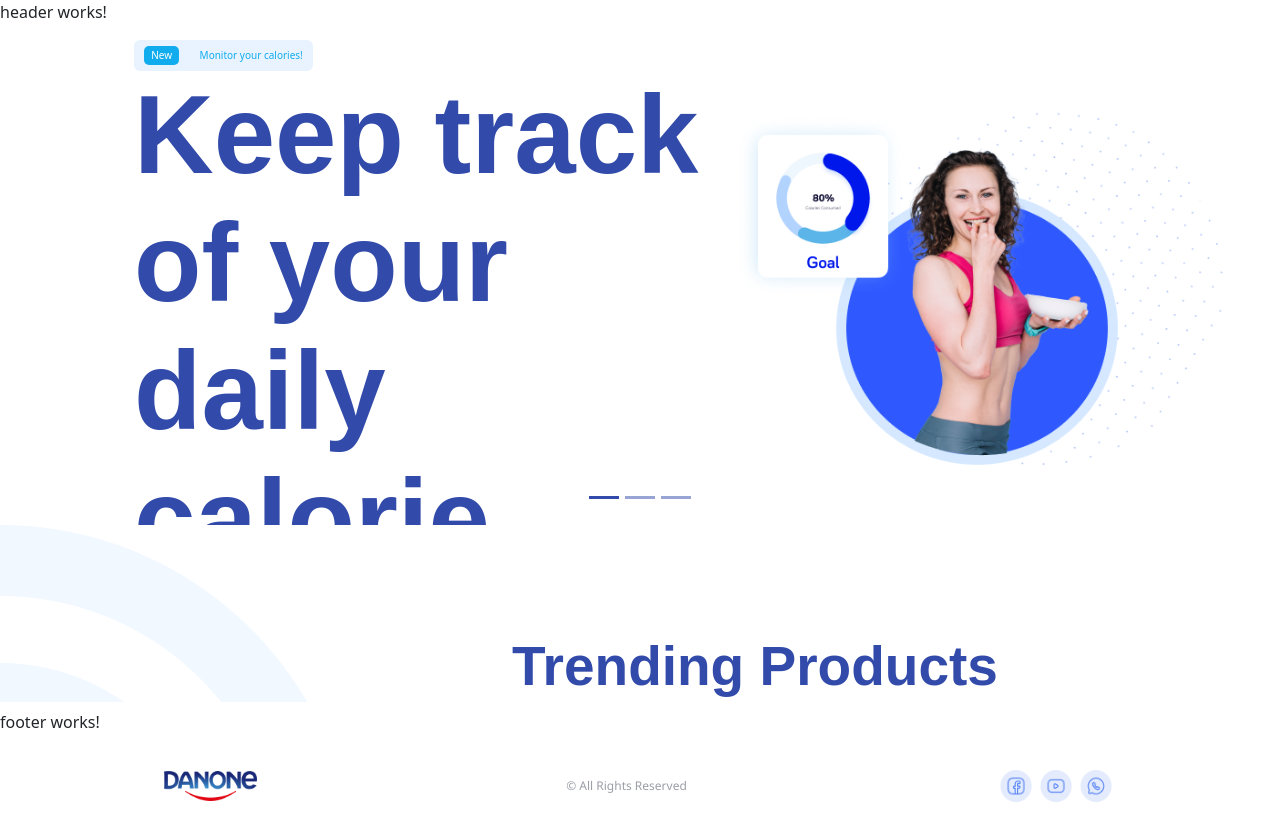
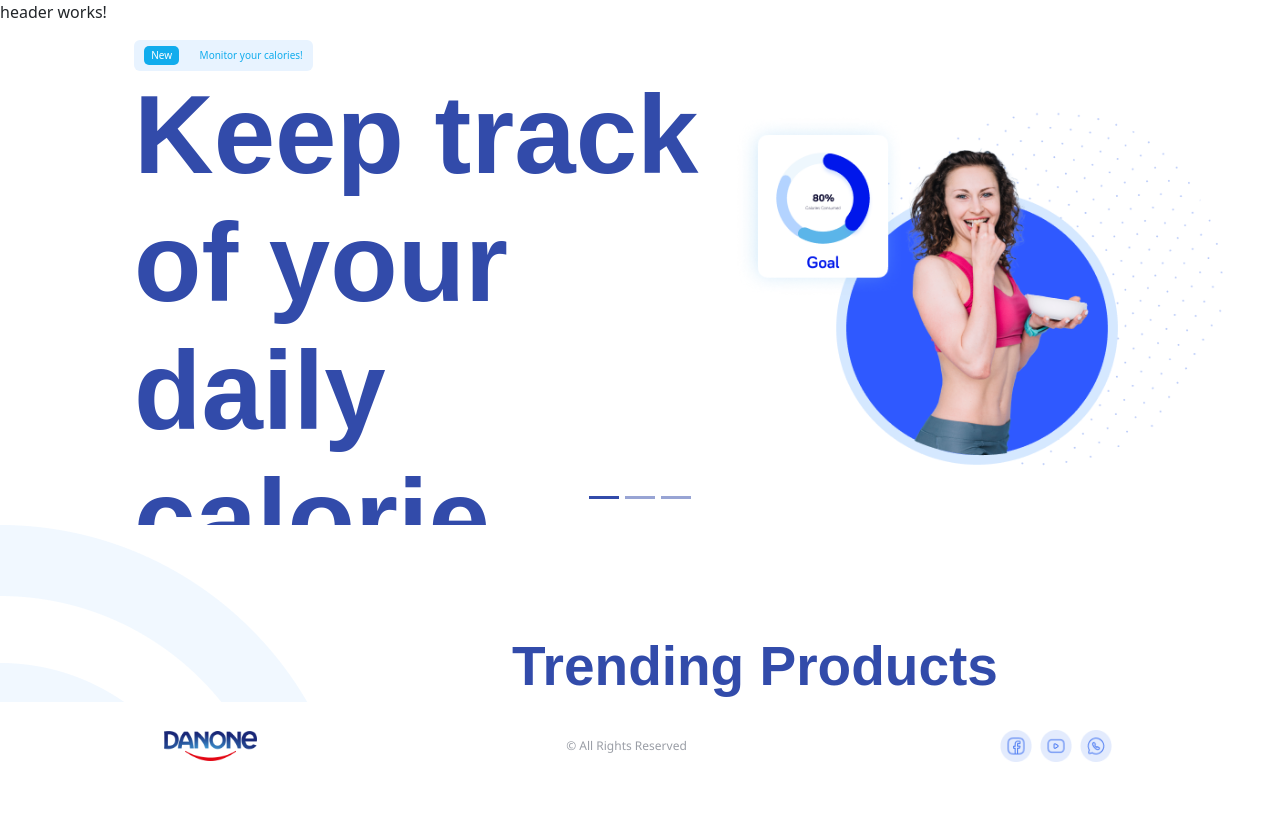
Before and after one commit to ClaudioRodHer/Hackathon_Danone, an Angular app: page /home in a window 1280 px wide. Shown: the top 840 px of the page. Built offline with nearby package versions, Linux system fonts and the light colour scheme.

Commit message:
Prueba Footerv2

```diff
--- a/src/app/shared/footer/footer.component.html
+++ b/src/app/shared/footer/footer.component.html
@@ -1,4 +1,4 @@
-<p>footer works!</p>
+
     <footer class="footer-distributed">
         <!-- LOGO -->
         <div class="logo">
```
